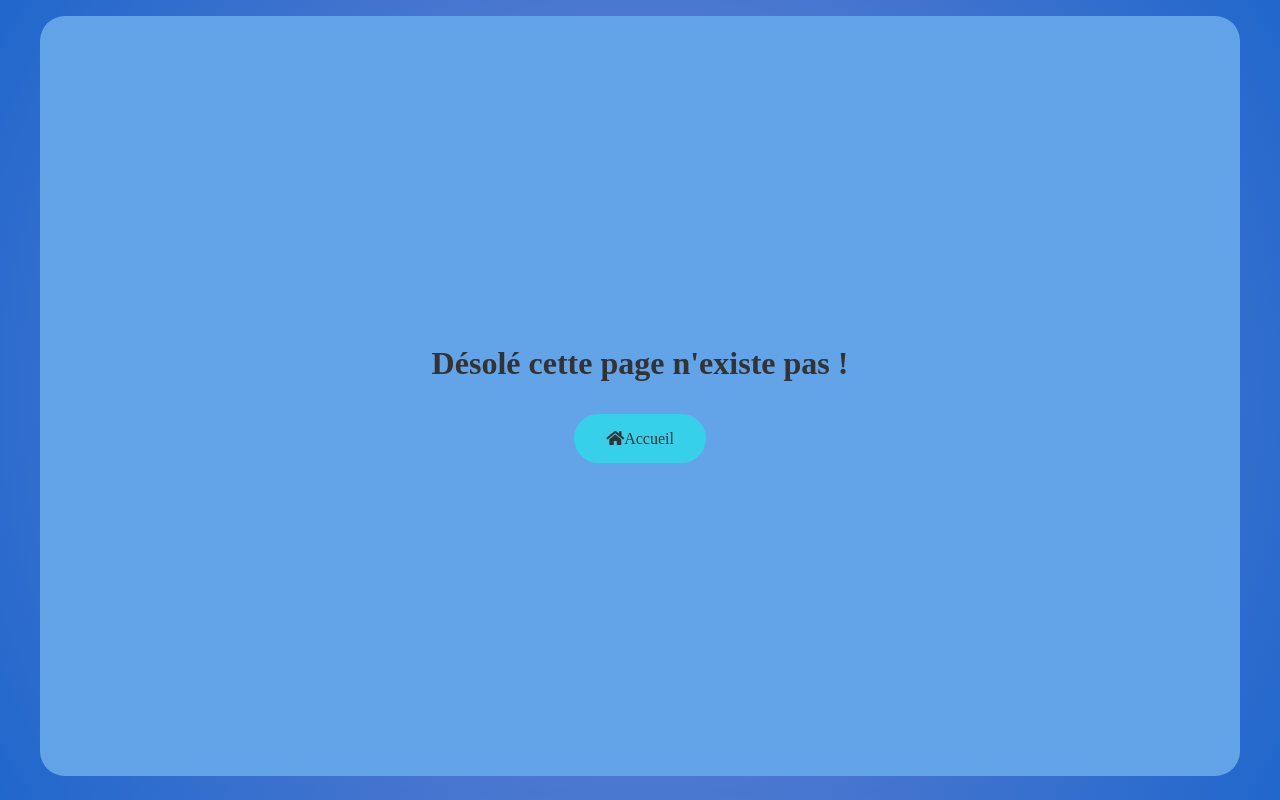
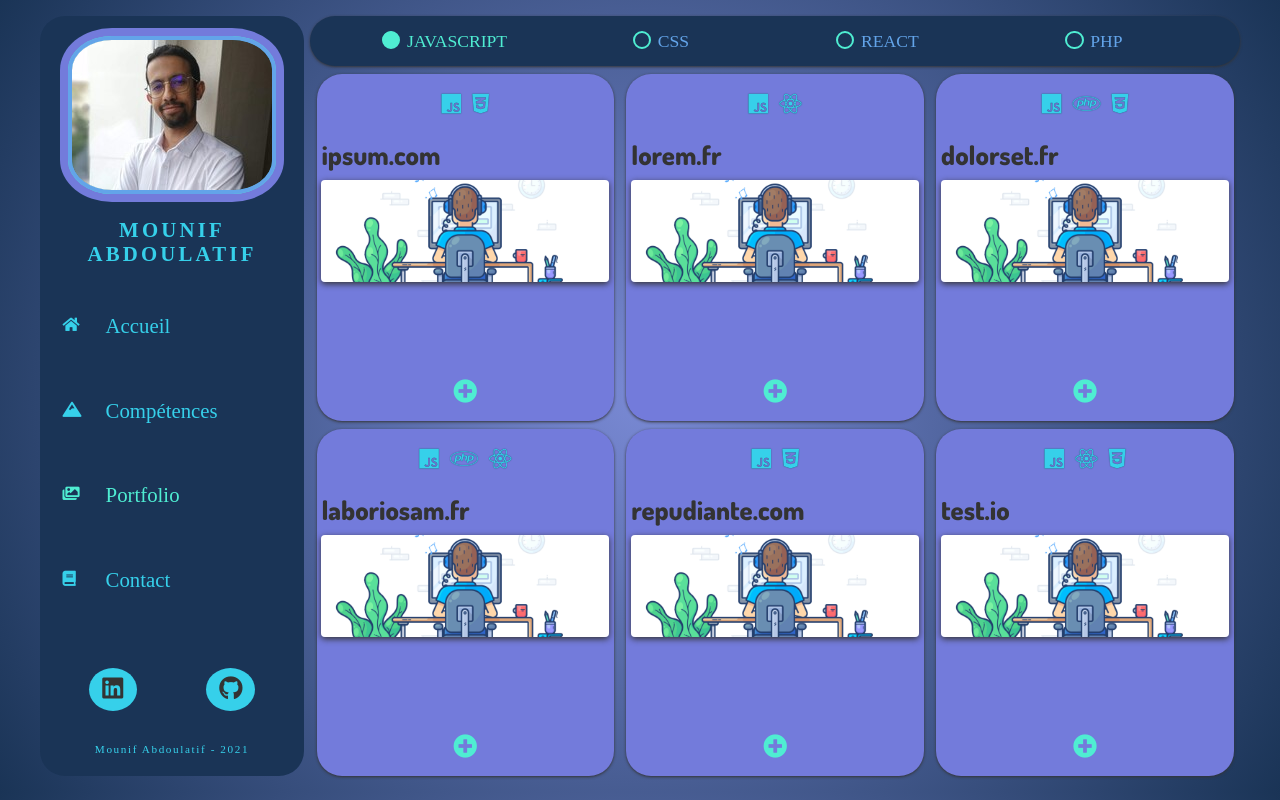
Before and after one commit to mounifABDlatif/react-cv, a React (Create React App) app: page /react-cv/portfolio in a window 1280 px wide. Built offline with nearby package versions, Linux system fonts and the light colour scheme; a web font is replaced by a local one.

Commit message:
-b master updated

```diff
--- a/package.json
+++ b/package.json
@@ -2,6 +2,7 @@
   "name": "react-cv",
   "version": "0.1.0",
   "private": true,
+  "homepage": "https://mounifabdlatif.github.io/react-cv/",
   "dependencies": {
     "@testing-library/jest-dom": "^5.11.4",
     "@testing-library/react": "^11.1.0",
@@ -15,6 +16,8 @@
     "web-vitals": "^1.0.1"
   },
   "scripts": {
+    "predeploy": "npm run build",
+    "deploy": "gh-pages -d build",
     "start": "react-scripts start",
     "build": "react-scripts build",
     "test": "react-scripts test",
@@ -37,5 +40,8 @@
       "last 1 firefox version",
       "last 1 safari version"
     ]
+  },
+  "devDependencies": {
+    "gh-pages": "^3.2.3"
   }
 }
--- a/src/App.js
+++ b/src/App.js
@@ -11,10 +11,10 @@ const App = () => {
 		<>
 			<BrowserRouter>
 				<Switch>
-					<Route path="/" exact component={Home} />
-					<Route path="/compétences" component={Knowledges} />
-					<Route path="/portfolio" component={Portfolio} />
-					<Route path="/contact" component={Contact} />
+					<Route path="/react-cv/" exact component={Home} />
+					<Route path="/react-cv/compétences" component={Knowledges} />
+					<Route path="/react-cv/portfolio" component={Portfolio} />
+					<Route path="/react-cv/contact" component={Contact} />
 					<Route component={NotFound} />
 					{/* Ici on relie nos paths aux pages dédidées*/}
 				</Switch>
--- a/src/components/Navigation.js
+++ b/src/components/Navigation.js
@@ -14,25 +14,25 @@ const Navigation = () => {
 			<div className="navigation">
 				<ul>
 					<li>
-						<NavLink exact to="/" activeClassName="navActive">
+						<NavLink exact to="/react-cv/" activeClassName="navActive">
 							<i className="fas fa-home"></i>
 							<span>Accueil</span>
 						</NavLink>
 					</li>
                     <li>
-						<NavLink exact to="/compétences" activeClassName="navActive">
+						<NavLink exact to="/react-cv/compétences" activeClassName="navActive">
 							<i className="fas fa-mountain"></i>
 							<span>Compétences</span>
 						</NavLink>
 					</li>
                     <li>
-						<NavLink exact to="/portfolio" activeClassName="navActive">
+						<NavLink exact to="/react-cv/portfolio" activeClassName="navActive">
 							<i className="fas fa-images"></i>
 							<span>Portfolio</span>
 						</NavLink>
 					</li>
                     <li>
-						<NavLink exact to="/contact" activeClassName="navActive">
+						<NavLink exact to="/react-cv/contact" activeClassName="navActive">
 							<i className="fas fa-book"></i>
 							<span>Contact</span>
 						</NavLink>
--- a/src/components/portfolio/Project.js
+++ b/src/components/portfolio/Project.js
@@ -47,7 +47,7 @@ export default class Project extends Component {
                                 <div className="button return" onClick={this.handleInfo}>Retourner sur la page</div>
                             </div>
                         </div>
-                    ) // this.state.showInfo : cette façon d'écrire un sode ce lis comme "si this.state.showInfo est true ..." ou "si cela à pour state showInfo alors..."
+                    ) // this.state.showInfo : cette façon d'écrire un code ce lis comme "si this.state.showInfo est true ..." ou "si cela à pour state showInfo alors..."
                 }
             </div>
         );
--- a/src/data/portfolioData.js
+++ b/src/data/portfolioData.js
@@ -5,7 +5,7 @@ export const portfolioData = [
 		languages: ["javascript", "css"],
 		languagesIcons: ["fab fa-js", "fab fa-css3-alt"],
 		source: "https://github.com/mounifABDlatif",
-		info: "Ce projet sera bientôt mis sur le portefolio.",
+		info: "Ce projet sera bientôt mis dans le portefolio.",
 		picture: "./media/focus-animation.gif",
 	},
 	{
@@ -14,7 +14,7 @@ export const portfolioData = [
 		languages: ["javascript", "react"],
 		languagesIcons: ["fab fa-js", "fab fa-react"],
 		source: "https://github.com/mounifABDlatif",
-		info: "Ce projet sera bientôt mis sur le portefolio",
+		info: "Ce projet sera bientôt mis dans le portefolio",
 		picture: "./media/focus-animation.gif",
 	},
 	{
@@ -23,7 +23,7 @@ export const portfolioData = [
 		languages: ["javascript", "php", "css"],
 		languagesIcons: ["fab fa-js", "fab fa-php", "fab fa-css3-alt"],
 		source: "https://github.com/mounifABDlatif",
-		info: "Ce projet sera bientôt mis sur le portefolio",
+		info: "Ce projet sera bientôt mis dans le portefolio",
 		picture: "./media/focus-animation.gif",
 	},
 	{
@@ -32,7 +32,7 @@ export const portfolioData = [
 		languages: ["javascript", "php", "react"],
 		languagesIcons: ["fab fa-js", "fab fa-php", "fab fa-react"],
 		source: "https://github.com/mounifABDlatif",
-		info: "Ce projet sera bientôt mis sur le portefolio",
+		info: "Ce projet sera bientôt mis dans le portefolio",
 		picture: "./media/focus-animation.gif",
 	},
 	{
@@ -41,7 +41,7 @@ export const portfolioData = [
 		languages: ["javascript", "css"],
 		languagesIcons: ["fab fa-js", "fab fa-css3-alt"],
 		source: "https://github.com/mounifABDlatif",
-		info: "Ce projet sera bientôt mis sur le portefolio",
+		info: "Ce projet sera bientôt mis dans le portefolio",
 		picture: "./media/focus-animation.gif",
 	},
 	{
@@ -50,7 +50,7 @@ export const portfolioData = [
 		languages: ["javascript", "react", "css"],
 		languagesIcons: ["fab fa-js", "fab fa-react", "fab fa-css3-alt"],
 		source: "https://github.com/mounifABDlatif",
-		info: "Ce projet sera bientôt mis sur le portefolio",
+		info: "Ce projet sera bientôt mis dans le portefolio",
 		picture: "./media/focus-animation.gif",
 	},
 ];
--- a/src/pages/NotFound.js
+++ b/src/pages/NotFound.js
@@ -6,7 +6,7 @@ const NotFound = () => {
         <div className="notFound">
             <div className="notFoundContent">
                 <h3>Désolé cette page n'existe pas !</h3>
-                <NavLink exact to="/">
+                <NavLink exact to="/react-cv/">
                     <i className="fas fa-home"></i>
                     <span>Accueil</span>
                 </NavLink>
--- a/src/styles/_settings.scss
+++ b/src/styles/_settings.scss
@@ -4,7 +4,7 @@ $font-1: "Nova Round", cursive;
 $font-2: "Dosis", sans-serif;
 $font-3: "Josefin Sans", serif;
 
-$color-1: #1c58ad;
+$color-1: #1a3456;
 $color-2: #737bdb;
 $color-3: rgb(99, 164, 233);
 $color-4: #4fedd2;
@@ -38,7 +38,7 @@ html {
 	background: radial-gradient(
 		circle,
 		rgba(121, 137, 212, 1) 0%,
-		rgba(32, 103, 204, 1) 100%
+		#1a3456 100%
 	);
 }
 
```
Also changed, not shown: 2 other files (tests, documents, lock files or other folders).
